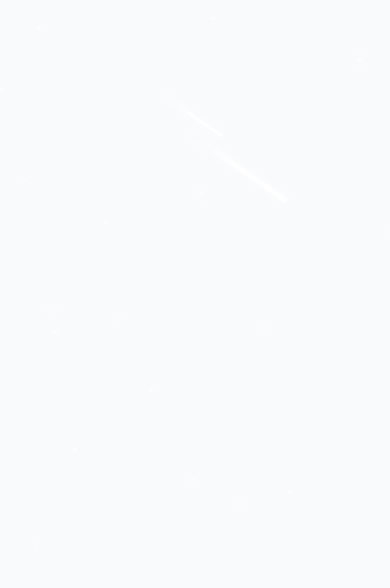
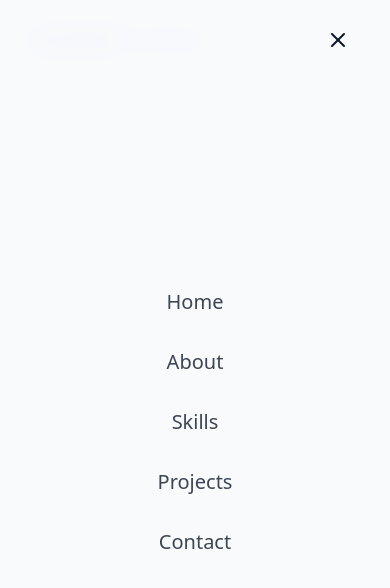
Before and after one commit to creativeloc/react-dev-portfolio, a React (Vite) app: page / in a window 390 px wide. Shown: the top 588 px of the page. Built offline with nearby package versions, Linux system fonts and the light colour scheme.

Commit message:
add responsive navbar

```diff
--- /dev/null
+++ b/src/components/Navbar.jsx
@@ -0,0 +1,93 @@
+import { cn } from "@/lib/utils"
+import { useEffect, useState } from "react"
+import { X, Menu } from "lucide-react"
+
+const navItems = [
+  { name: "Home", href: "#hero" },
+  { name: "About", href: "#about" },
+  { name: "Skills", href: "#skills" },
+  { name: "Projects", href: "#projects" },
+  { name: "Contact", href: "#contact" }
+]
+
+export const Navbar = () => {
+  const [isScrolled, setIsScrolled] = useState(false)
+  const [isMenuOpen, setIsMenuOpen] = useState(true)
+
+  useEffect(() => {
+    const handleScroll = () => {
+      setIsScrolled(window.screenY > 10)
+    }
+
+    window.addEventListener("scroll", handleScroll)
+    return () => window.removeEventListener("scroll", handleScroll)
+  }, [])
+
+  return (
+    <nav
+      className={cn(
+        "fixed w-full z-40 transition-all duration-300",
+        isScrolled ? "py-3 bg-background/80 backdrop-blur-md shadow-xs" : "py-5"
+      )}
+    >
+      <div className="container flex items-center justify-between">
+        <a className="text-xl text-primary flex items-center" href="#hero">
+          <span className="relative z-10">
+            <span className="text-glow text-foreground">LenzTech</span>{" "}
+            Portfolio
+          </span>
+        </a>
+
+        {/* desktop nav */}
+        <div className="hidden md:flex space-x-8">
+          {navItems.map((item, key) => {
+            const { name, href } = item
+            return (
+              <a
+                href={href}
+                key={key}
+                className="text-foreground/80 hover:text-primary transition-colors duration-300"
+              >
+                {name}
+              </a>
+            )
+          })}
+        </div>
+
+        {/* mobile nav */}
+        <button
+          onClick={() => setIsMenuOpen((prev) => !prev)}
+          className="md:hidden p-2 text-foreground z-50"
+          aria-label={isMenuOpen ? "Close Menu" : "Open Menu"}
+        >
+          {isMenuOpen ? <X size={24} /> : <Menu size={24} />}
+        </button>
+        <div
+          className={cn(
+            "fixed inset-0 bg-background/95 backdrop-blur-md z-40 flex flex-col items-center justify-center",
+            "transition-all duration-300 md:hidden",
+            isMenuOpen
+              ? "opacity-100 pointer-events-auto"
+              : "opacity-0 pointer-events-none"
+          )}
+        >
+          <div className="flex flex-col space-y-8 text-xl">
+            {navItems.map((item, key) => {
+              const { name, href } = item
+              return (
+                <a
+                  href={href}
+                  key={key}
+                  className="text-foreground/80 hover:text-primary transition-colors duration-300"
+                  onClick={() => setIsMenuOpen(false)}
+                >
+                  {name}
+                </a>
+              )
+            })}
+          </div>
+        </div>
+      </div>
+    </nav>
+  )
+}
--- a/src/pages/Home.jsx
+++ b/src/pages/Home.jsx
@@ -1,5 +1,6 @@
 import { ThemeToggle } from "@/components/ThemeToggle"
 import { StarBackground } from "@/components/StarBackground"
+import { Navbar } from "../components/Navbar"
 
 const Home = () => {
   return (
@@ -11,6 +12,7 @@
       <StarBackground />
 
       {/* Navbar */}
+      <Navbar />
 
       {/* Main content */}
 
```
